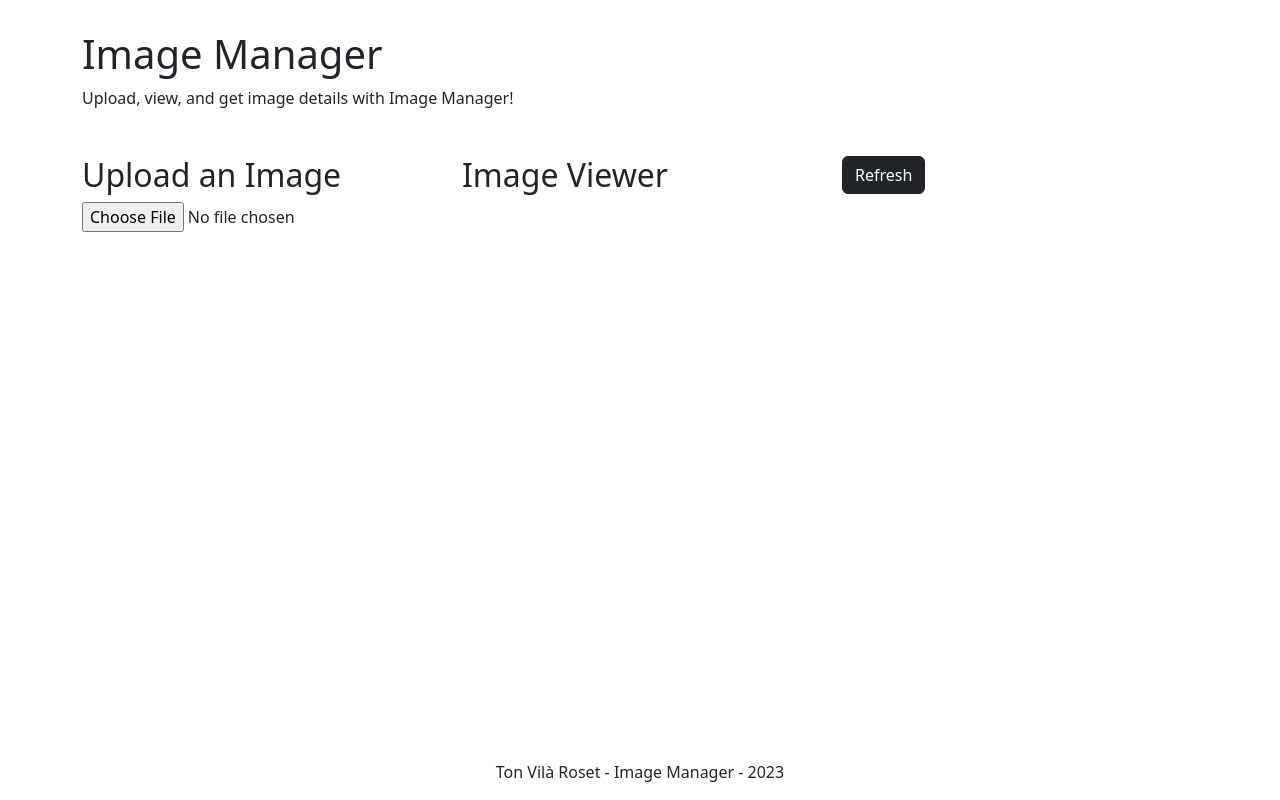
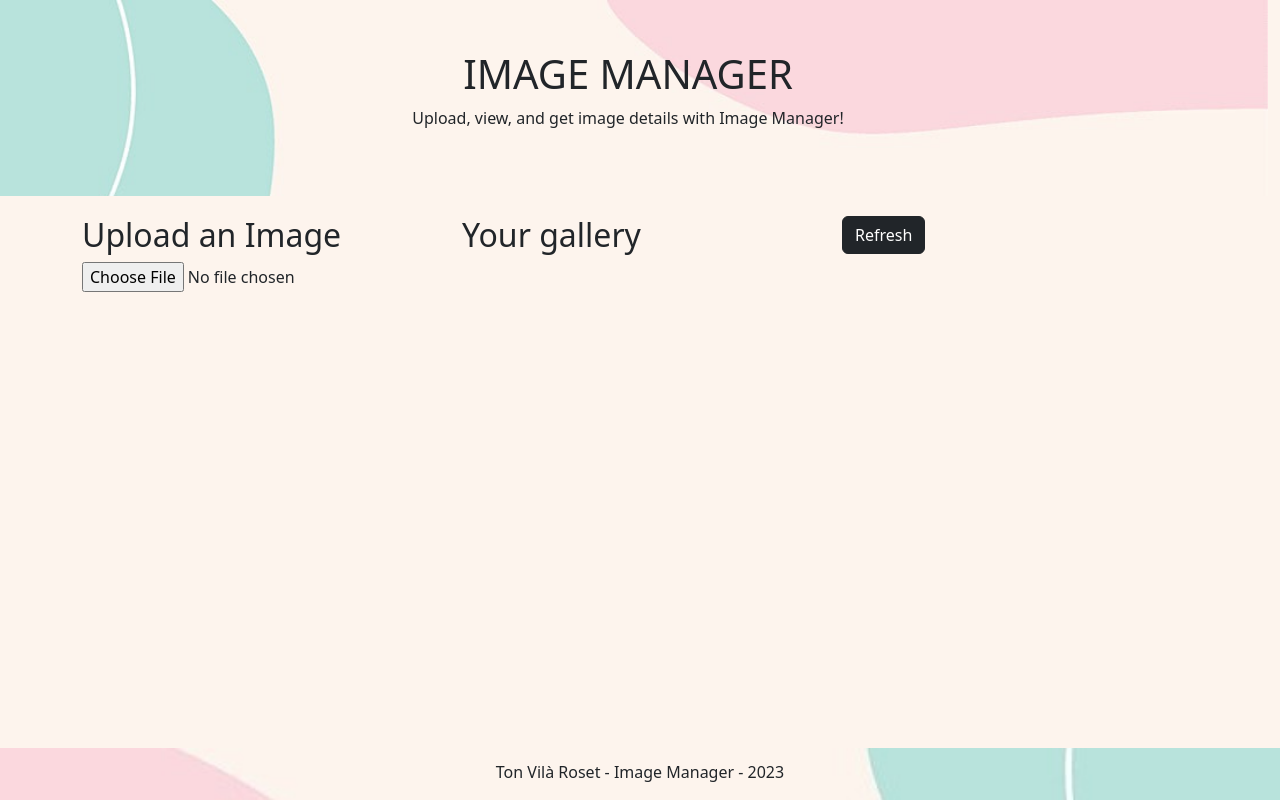
Before and after one commit to tonvilro/LogMeal-Task, a plain HTML site: page ImageManager.html in a window 1280 px wide. Drawn offline with Linux system fonts and the light colour scheme; no server answers.

Commit message:
Restyling

```diff
--- a/ImageManager.html
+++ b/ImageManager.html
@@ -12,15 +12,15 @@
         <link rel="stylesheet" href="css/custom.css" />
     </head>
 
-    <body>
-        <div class="container my-3">
-            <div class="row">
-              <div class="hero-unit" style="padding-top: 30px; padding-bottom: 30px">
-                <h1>Image Manager</h1>
+    <body style="background-color: #FDF4ED">
+        <div class="row" style="width: 100%; background-image: url('img/header.jpg'); background-repeat: no-repeat; background-size: cover; padding-bottom: 20px; padding-top: 50px; text-align: center">
+              <div class="hero-unit" style="padding-bottom: 30px">
+                <h1>IMAGE MANAGER</h1>
                 <p>Upload, view, and get image details with Image Manager!</p>
               </div>
-            </div>
-            <div class="row">
+        </div>
+        <div class="container my-3">
+            <div class="row" style="padding-top: 20px">
                 <div class="col-sm-12 col-md-4 col-lg-4 col-xl-4 py-4 bg-white" style="padding-bottom: 20px">
                     <h2>Upload an Image</h2>
                     <input type="file" id="upload-image" onchange="handleImageUpload()">
@@ -29,7 +29,7 @@
 
                     <div class="row">
                       <div class="col-sm-6">
-                        <h2>Image Viewer</h2>
+                        <h2>Your gallery</h2>
                       </div>
                       <div class="col-sm-6 d-flex justify-content-end">
                         <button type="button"  class="btn btn-dark float-right" onclick="refresh_page()">Refresh</button>
@@ -52,7 +52,9 @@
         <script src="js/jszip.min.js"></script>
     </body>
 
-    <footer class="footer">
-      <p>Ton Vilà Roset - Image Manager - 2023</p>
+    <div style="padding-bottom: 70px; ">
+        <footer class="footer" style="background-image: url('img/footer.jpg');;">
+      <p style="padding-top: 12px">Ton Vilà Roset - Image Manager - 2023</p>
     </footer>
+    </div>
 </html>
--- a/css/custom.css
+++ b/css/custom.css
@@ -6,6 +6,8 @@
     background-color: white;
     text-align: center;
     align-items: center;
+    background-repeat: no-repeat;
+    background-size: cover;
 }
 
 .img-responsive {
--- a/js/web.js
+++ b/js/web.js
@@ -10,13 +10,16 @@ function handleImageUpload() {
     let formData = new FormData();
     formData.append('image', image);
 
+    let responseData;
+
     fetch('http://127.0.0.1:5000/upload_image', {
         method: 'POST',
         body: formData
     })
     .then(response => response.json())
     .then(data => {
-        alert(data.msg);
+        responseData = data.msg;
+        console.log(responseData)
     })
     .catch(error => {
       console.error('Error:', error);
@@ -25,7 +28,10 @@ function handleImageUpload() {
     // We update the table grid every time we upload a new image
     displayImages();
     // We will also reload the page to reorganize the pictures
-    // location.reload();
+    //location.reload();
+    // Give feedback to the user
+    console.log(responseData)
+    alert(responseData);
 }
 
 function displayImages() {
@@ -53,7 +59,7 @@ function displayImages() {
             const viewButton = document.createElement("button");
             viewButton.innerText = "View Image";
             viewButton.classList.add("btn");
-            viewButton.classList.add("btn-info");
+            viewButton.classList.add("btn-dark");
             viewButton.addEventListener("click", function () {
                 window.open(relativePath, "Image", "height=720, width=1280");
             });
```
Also changed, not shown: img/footer.jpg (added), img/header.jpg (added), 1 other file.
